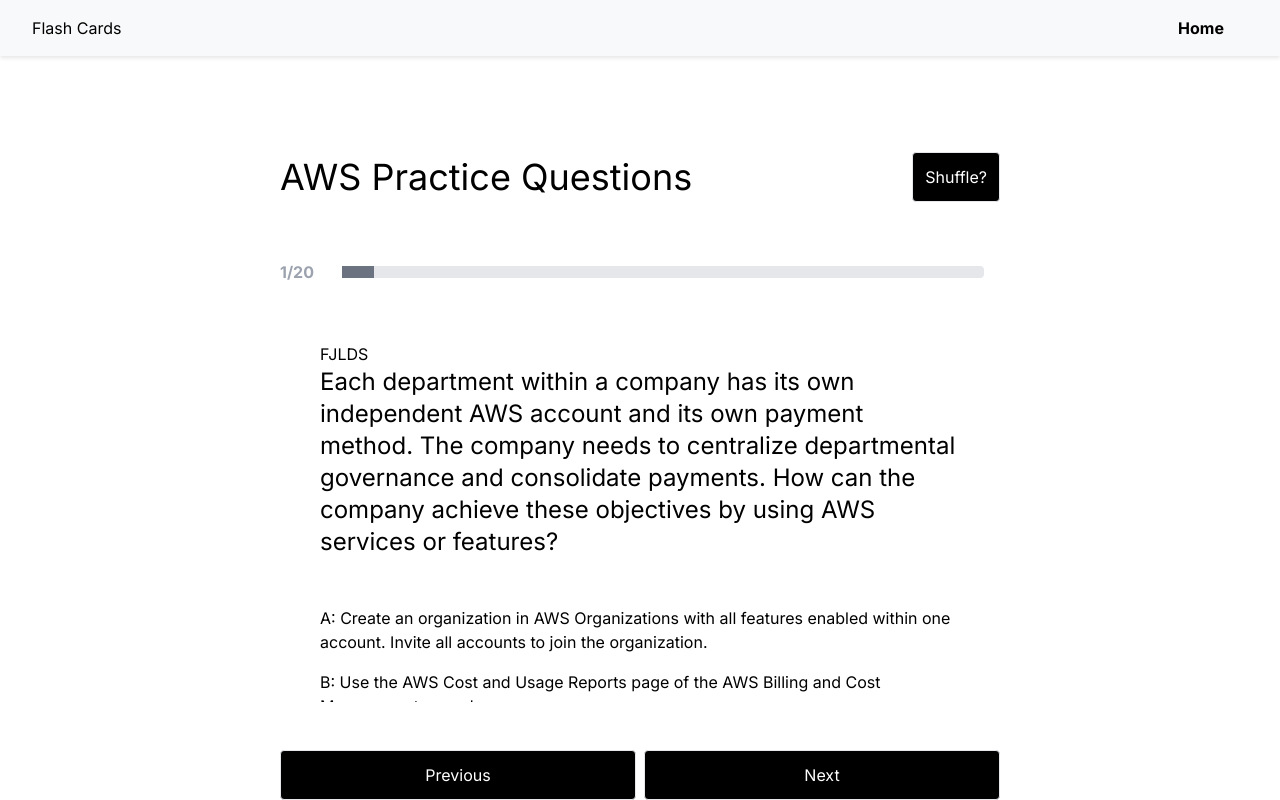
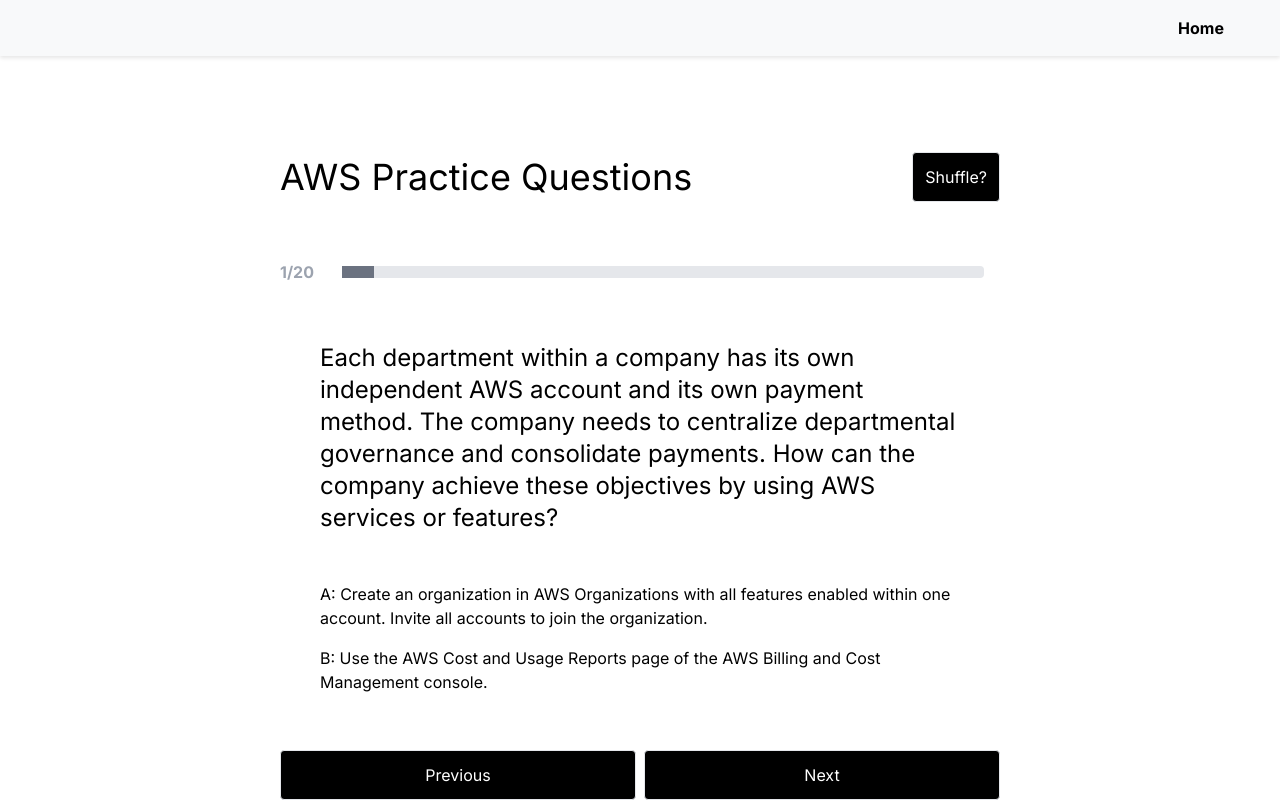
Before and after one commit to KevinFreistroffer/FlashCards-NextJS, a Next.js app: page / in a window 1280 px wide. Built offline with nearby package versions, Linux system fonts and the light colour scheme.

Commit message:
del title from header

```diff
--- a/src/app/components/Body/Body.tsx
+++ b/src/app/components/Body/Body.tsx
@@ -54,11 +54,7 @@
         id={styles["not-menu-container"]}
         className={` ${styles[menuVisible ? "menu-open" : "menu-closed"]}`}
       >
-        <Header
-          menuVisible={menuVisible}
-          title={configs.title}
-          toggleMenu={toggleMenu}
-        />
+        <Header menuVisible={menuVisible} toggleMenu={toggleMenu} />
         {children}
         {/* <Footer /> */}
       </div>
--- a/src/app/components/FlashCards/FlashCard.tsx
+++ b/src/app/components/FlashCards/FlashCard.tsx
@@ -12,7 +12,6 @@
       className={`${styles["flashcard"]} min-h-96 max-h-96 w-full mb-6 overflow-y-auto pt-6 px-10 pb-20`}
       data-testid="flashcard "
     >
-      <h1>{process.env.NEXT_PUBLIC_WEB_TITLE || "FJLDS"}</h1>
       <div>
         <p className="p-question  mb-12 text-2xl" data-testid="question">
           <span className="font-500">{question}</span>
--- a/src/app/components/Header/Header.tsx
+++ b/src/app/components/Header/Header.tsx
@@ -6,17 +6,16 @@
 import Nav from "@/app/components/Header/Nav";
 
 interface IProps {
-  title: string;
   menuVisible: boolean;
   toggleMenu: React.Dispatch<React.SetStateAction<boolean>>;
 }
 
-const Header = ({ menuVisible, toggleMenu, title }: IProps) => {
+const Header = ({ menuVisible, toggleMenu }: IProps) => {
   return (
     <header
       className={`${styles["header"]} ${menuVisible ? "menu-visible" : ""}`}
     >
-      <h1>{title}</h1>
+      <h1>{process.env.NEXT_PUBLIC_WEB_TITLE}</h1>
       <Nav toggleMenu={toggleMenu} />
     </header>
   );
```
